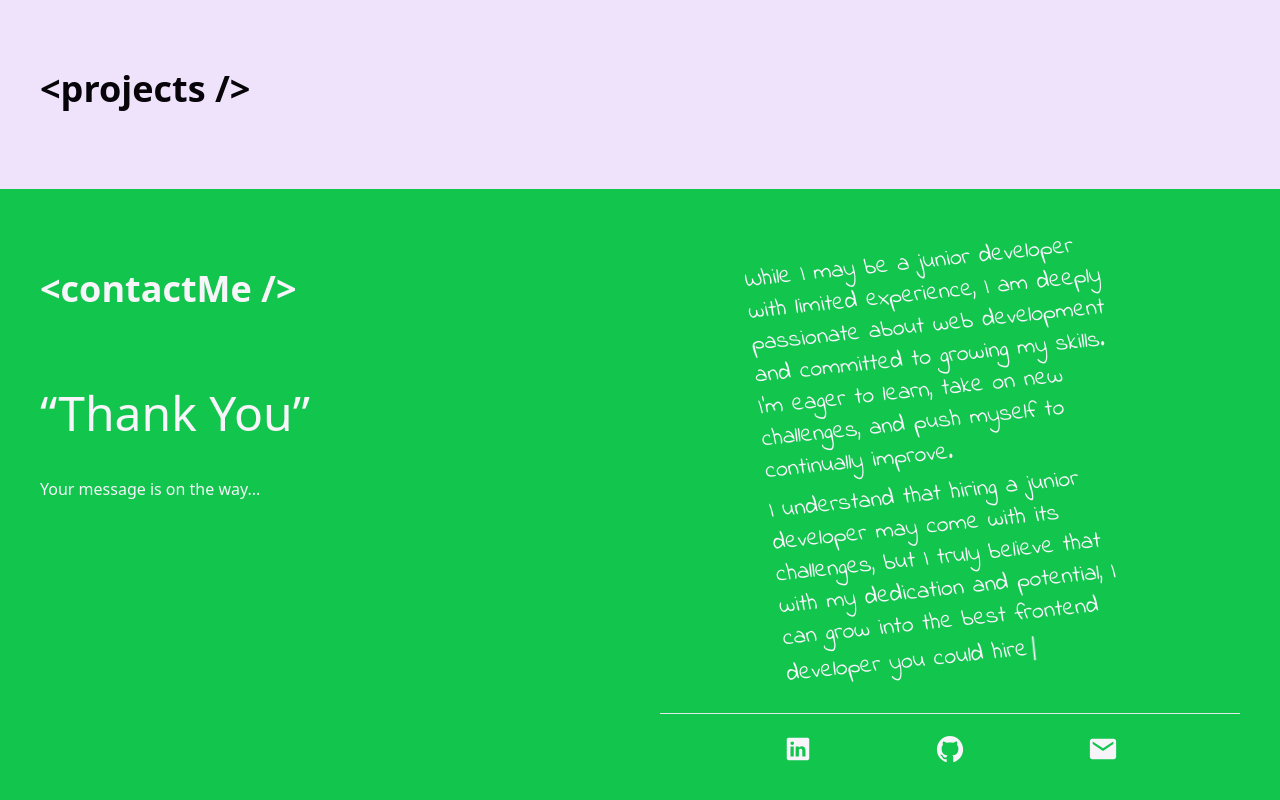
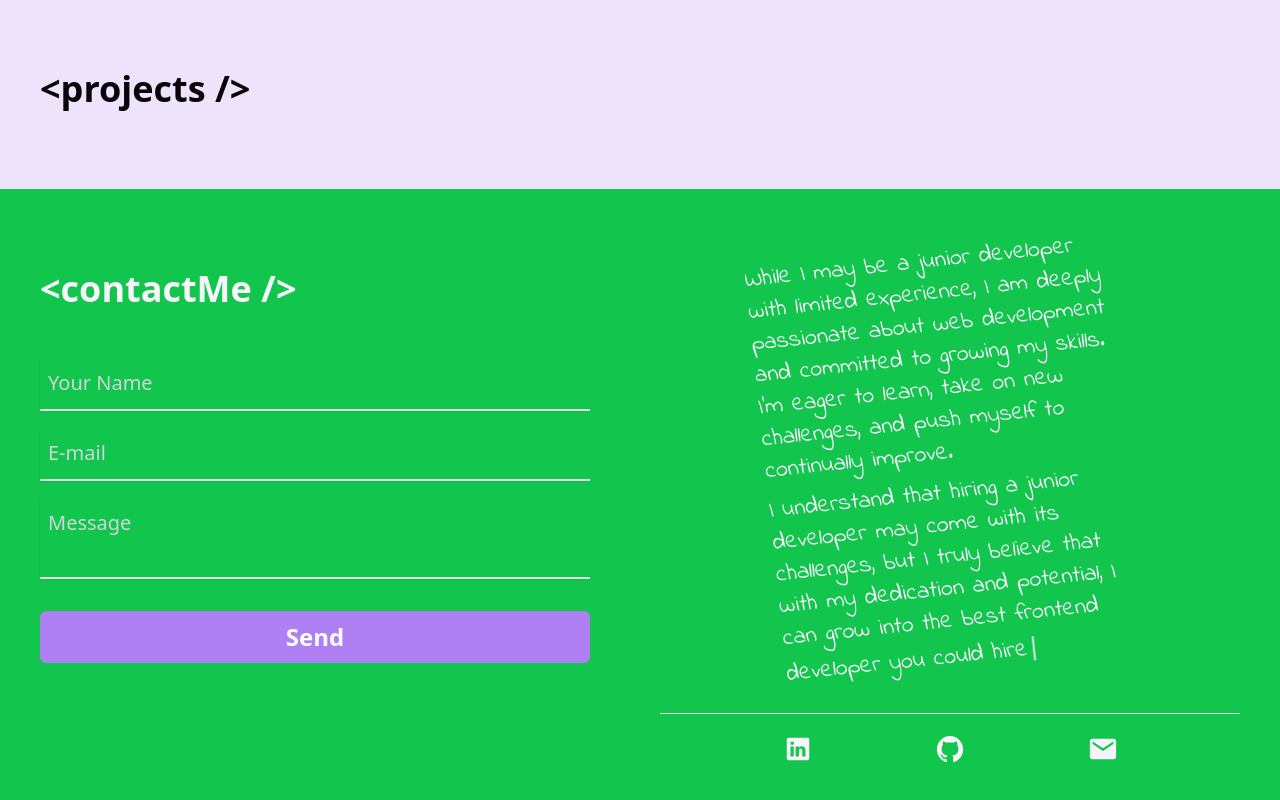
Before and after one commit to saraNasser4/my-portfolio, a React (Create React App) app: page / in a window 1280 px wide. Shown: the part 1857-2657 px from the top of the page. Built offline with nearby package versions, Linux system fonts and the light colour scheme; a web font is replaced by a local one.

Commit message:
finish w/ Contact page despite small things

```diff
--- a/src/components/Form.js
+++ b/src/components/Form.js
@@ -4,7 +4,9 @@ import emailjs from 'emailjs-com';
 
 export default function Form () {
     const [formData, setFormData] = useState({ name: '', email: '', message: '' })
-    const [status, setStatus] = useState(true)
+    const [status, setStatus] = useState(true);
+    const [IsModuleOpen, setIsModuleOpen] = useState(false);
+
 
     const handleChange = (e)=> {
         const { name, value } = e.target
@@ -12,27 +14,37 @@ export default function Form () {
     }
     const handleOnSubmit = (e)=> {
         e.preventDefault();
-        emailjs.send(process.env.REACT_APP_EMAILJS_SERVICE_ID , process.env.REACT_APP_EMAILJS_TEMPLATE_ID, formData, process.env.REACT_APP_EMAILJS_USER_ID)
-            .then(()=> setStatus(true))
+        const payload = {
+            name: formData.name,
+            email: formData.email,
+            message: formData.message
+        }
+        emailjs.send(process.env.REACT_APP_EMAILJS_SERVICE_ID , process.env.REACT_APP_EMAILJS_TEMPLATE_ID, payload, { publicKey: process.env.REACT_APP_EMAILJS_USER_ID })
+            .then(()=> {
+                setStatus('')
+                setIsModuleOpen(true)
+                setFormData({ name: '', email: '', message: '' })
+            })
             .catch(()=> setStatus(false))
     }
 
     const { Styles } = useContext(AppStates)
-    const inputStyles = "my-2 bg-inherit border-b-2 px-2 py-3 outline-none text-lg md:text-xl font-medium placeholder:text-gray-300 shadow-sm dark:placeholder:text-gray-100 focus:border-b-accent-color-dark ";
+    const inputStyles = "my-2 bg-accent-color dark:bg-black border-b-2 px-2 py-3 outline-none text-lg md:text-xl font-medium placeholder:text-gray-300 shadow-sm dark:placeholder:text-gray-100 focus:border-b-accent-color-dark ";
     return(
         <>
-            {status && (
-                <div className="max-h-[50vh] my-[10vh] md:my-0">
-                    <h3 className="text-3xl md:text-4xl lg:text-5xl text-center md:text-start py-10 font-medium dark:text-primary-color-dark"><q>Thank You</q></h3>
-                    <p className="dark:text-primary-color-dark">Your message is on the way...</p>
-                </div>
-            )}
-            <form onSubmit={(e)=>handleOnSubmit(e)} className={`${status ? 'hidden' : ''} flex flex-col max-w-[550px] mx-auto md:mx-0`}>
+            <form onSubmit={(e)=>handleOnSubmit(e)} className={`flex flex-col max-w-[550px] mx-auto md:mx-0`}>
                 <input className={`${inputStyles}`} onChange={(e)=>handleChange(e)} name="name" type="text" placeholder="Your Name" required/>
                 <input className={`${inputStyles}`} onChange={(e)=>handleChange(e)} name="email" type="email" placeholder="E-mail" required/>
                 <textarea className={`${inputStyles} resize-none`} onChange={(e)=>handleChange(e)} name="message" type="text" placeholder="Message" required></textarea>
                 <button className={`${Styles.btn.btnStyle} border-2 text-white my-6 duration-500 bg-primary-color dark:bg-primary-color-dark border-primary-color hover:border-primary-color-dark dark:border-primary-color-dark hover:!bg-inherit hover:text-primary-color-dark`} type="submit">Send</button>
             </form>
+
+            <button onClick={()=>setIsModuleOpen(false)} className={`${IsModuleOpen ? 'fixed top-0 right-0 left-0 bottom-0 bg-white/40 dark:bg-black z-[80]' : 'hidden'}`}>
+                <div className={`${IsModuleOpen ? 'zoomIn' : ''} fixed top-1/2 left-1/2 -translate-x-1/2 -translate-y-1/2 w-[400px] h-[400px] flex justify-center items-center flex-col rounded-xl bg-background-color dark:bg-text-color text-text-color dark:text-text-color-dark cursor-auto z-[90]`}>
+                    <h3 className={`${Styles.h2}`}>{status ? 'Success!' : 'Faild'}</h3>
+                    <p>{status ? 'Your message is on the way...' : 'Faild send the message:('}</p>
+                </div>
+            </button>
         </>
     )
 
--- a/src/index.css
+++ b/src/index.css
@@ -13,6 +13,25 @@
   100%   { opacity: 1;}
 
 }
+
+@keyframes fadeOut {
+  0% { opacity: 1; }
+  100% { opacity: 0; }
+}
+
+@keyframes zoomIn {
+  0% { opacity: 0; scale: 0.8;}
+  100% { opacity: 1; scale: 1; }
+}
+
+.fadeOut {
+  animation: fadeOut 0.4s ease-in forwards;
+}
+
+.zoomIn {
+  animation: zoomIn 0.4s ease-in-out forwards;
+}
+
 
 .card::before {
   content: attr(data-name);
```
